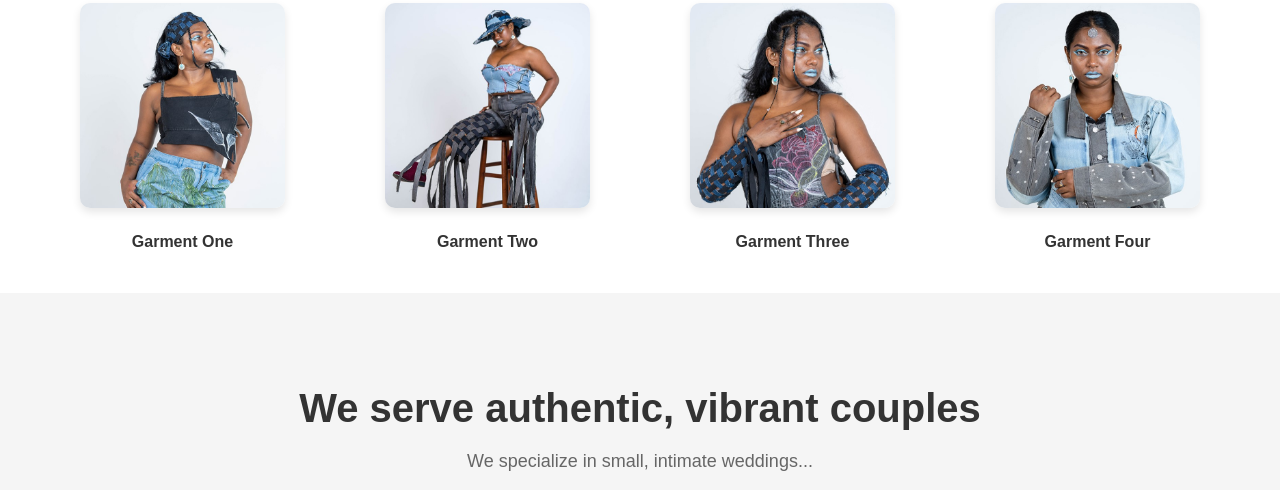
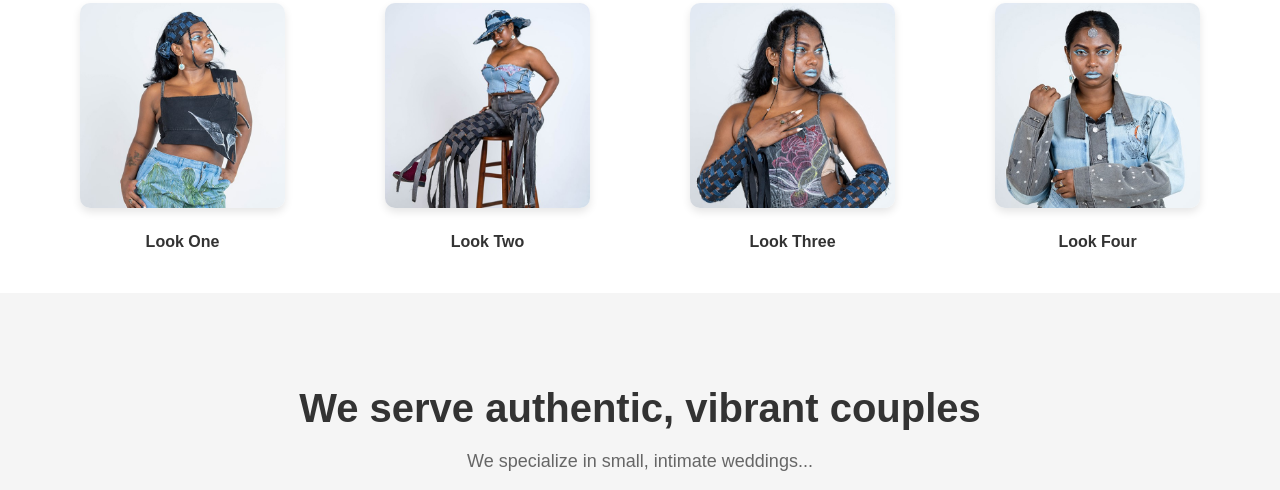
Before and after one commit to hOshadee/Fashions, a plain HTML site: page index.html in a window 1280 px wide. Shown: the part 976-1466 px from the top of the page. Drawn offline with Linux system fonts and the light colour scheme.

Commit message:
index.html
V2

```diff
--- a/index.html
+++ b/index.html
@@ -3,7 +3,7 @@
   <head>
     <meta charset="UTF-8" />
     <meta name="viewport" content="width=device-width, initial-scale=1.0" />
-    <title>Oshadee | Fashion Designer</title>
+    <title>Oshadi | Fashion Designer</title>
     <link rel="stylesheet" href="styles.css" />
   </head>
   <body>
@@ -11,7 +11,7 @@
     <header class="header">
       <div class="overlay"></div>
       <div class="header-content">
-        <h1>Oshadee</h1>
+        <h1>Oshadi</h1>
         <p>Unleash Your Inner Trendsetter</p>
         <a href="#introduction" class="button">View Portfolio</a>
       </div>
@@ -30,25 +30,25 @@
             <a href="#services"
               ><img src="thumbs/garment1.jpg" alt="Gallery 1"
             /></a>
-            <h4 class="title">Garment One</h4>
+            <h4 class="title">Look One</h4>
           </div>
           <div class="image-item-intro" onclick="changeGallery(2, this)">
             <a href="#services"
               ><img src="thumbs/garment2.jpg" alt="Gallery 2"
             /></a>
-            <h4 class="title">Garment Two</h4>
+            <h4 class="title">Look Two</h4>
           </div>
           <div class="image-item-intro" onclick="changeGallery(3, this)">
             <a href="#services"
               ><img src="thumbs/garment3.jpg" alt="Gallery 3"
             /></a>
-            <h4 class="title">Garment Three</h4>
+            <h4 class="title">Look Three</h4>
           </div>
           <div class="image-item-intro" onclick="changeGallery(4, this)">
             <a href="#services"
               ><img src="thumbs/garment4.jpg" alt="Gallery 4"
             /></a>
-            <h4 class="title">Garment Four</h4>
+            <h4 class="title">Look Four</h4>
           </div>
         </div>
       </div>
@@ -65,25 +65,25 @@
             <a href="#services"
               ><img src="thumbs/garment1.jpg" alt="Gallery 1"
             /></a>
-            <h4 class="title">Garment One</h4>
+            <h4 class="title">Look One</h4>
           </div>
           <div class="image-item-intro" onclick="changeGallery(2, this)">
             <a href="#services"
               ><img src="thumbs/garment2.jpg" alt="Gallery 2"
             /></a>
-            <h4 class="title">Garment Two</h4>
+            <h4 class="title">Look Two</h4>
           </div>
           <div class="image-item-intro" onclick="changeGallery(3, this)">
             <a href="#services"
               ><img src="thumbs/garment3.jpg" alt="Gallery 3"
             /></a>
-            <h4 class="title">Garment Three</h4>
+            <h4 class="title">Look Three</h4>
           </div>
           <div class="image-item-intro" onclick="changeGallery(4, this)">
             <a href="#services"
               ><img src="thumbs/garment4.jpg" alt="Gallery 4"
             /></a>
-            <h4 class="title">Garment Four</h4>
+            <h4 class="title">Look Four</h4>
           </div>
         </div>
       </div>
@@ -91,7 +91,7 @@
 
     <!-- Floating Button for returning to Introduction Section -->
     <a href="#introduction" id="back-to-intro" class="floating-button"
-      >Back to Garments</a
+      >Back to Looks</a
     >
 
     <!-- Services Section -->
@@ -107,7 +107,7 @@
 
     <!-- Footer -->
     <footer class="footer">
-      <p>&copy; 2024 Oshadee | Fashion Designer. All rights reserved.</p>
+      <p>&copy; 2024 Oshadi | Fashion Designer. All rights reserved.</p>
     </footer>
 
     <script src="script.js"></script>
```
